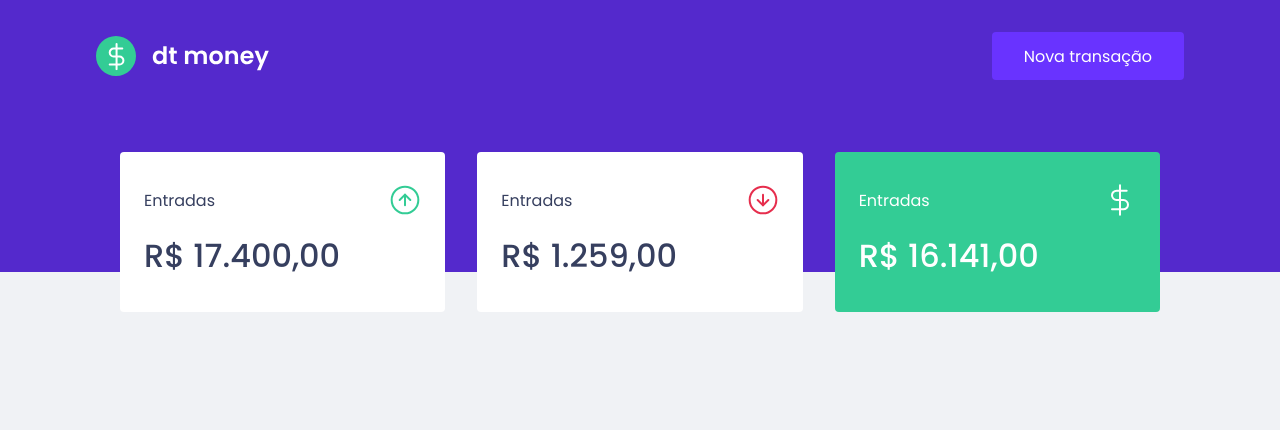
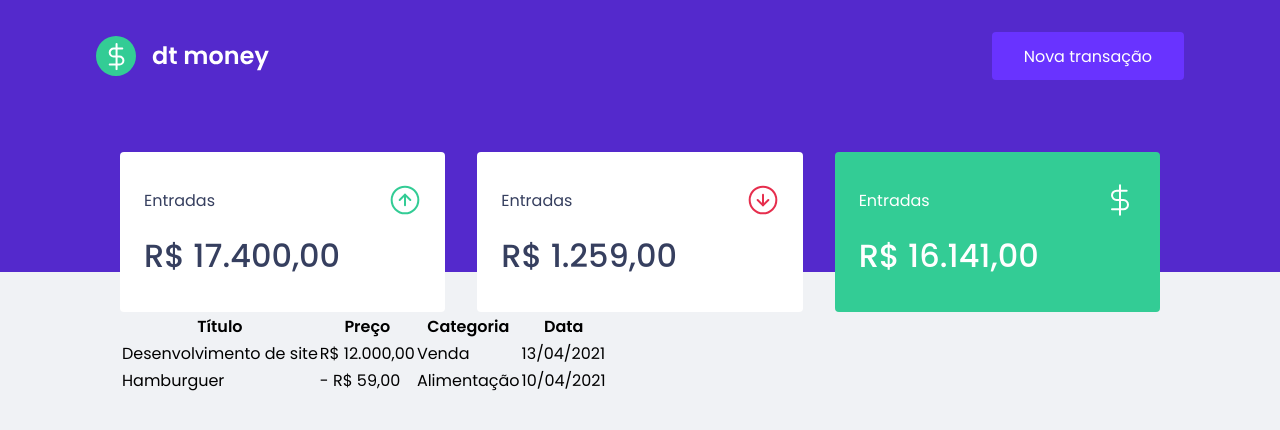
Before and after one commit to Rob30Garcia/dtmoney, a React (Create React App) app: page / in a window 1280 px wide. Shown: the top 430 px of the page. Built offline with nearby package versions, Linux system fonts and the light colour scheme.

Commit message:
feat: create TransactionsTable components

```diff
--- a/src/components/Dashboard/index.tsx
+++ b/src/components/Dashboard/index.tsx
@@ -1,4 +1,5 @@
 import { Summary } from "../Summary";
+import { TransactionsTable } from "../TransactionsTable";
 
 import { Container } from "./styles";
 
@@ -6,6 +7,7 @@ export function Dashboar() {
   return (
     <Container>
       <Summary />
+      <TransactionsTable />
     </Container>
   );
 }
--- /dev/null
+++ b/src/components/TransactionsTable/index.tsx
@@ -0,0 +1,31 @@
+import { Container } from "./styles";
+
+export function TransactionsTable() {
+  return (
+    <Container>
+      <table>
+        <thead>
+          <th>Título</th>
+          <th>Preço</th>
+          <th>Categoria</th>
+          <th>Data</th>
+        </thead>
+
+        <tbody>
+          <td>Desenvolvimento de site</td>
+          <td>R$ 12.000,00</td>
+          <td>Venda</td>
+          <td>13/04/2021</td>
+        </tbody>
+
+        <tbody>
+          <td>Hamburguer</td>
+          <td>- R$ 59,00</td>
+          <td>Alimentação</td>
+          <td>10/04/2021</td>
+        </tbody>
+
+      </table>
+    </Container>
+  );
+}
--- /dev/null
+++ b/src/components/TransactionsTable/styles.ts
@@ -0,0 +1,5 @@
+import styled from 'styled-components';
+
+export const Container = styled.div`
+
+`;
```
